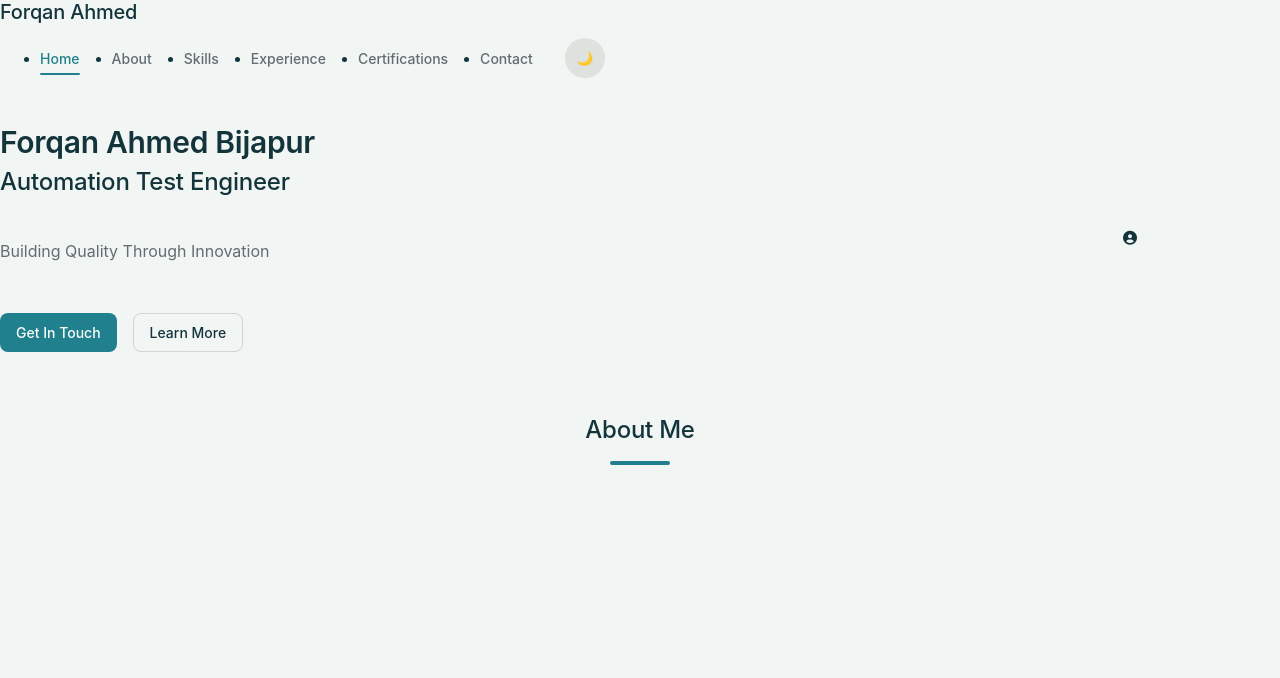
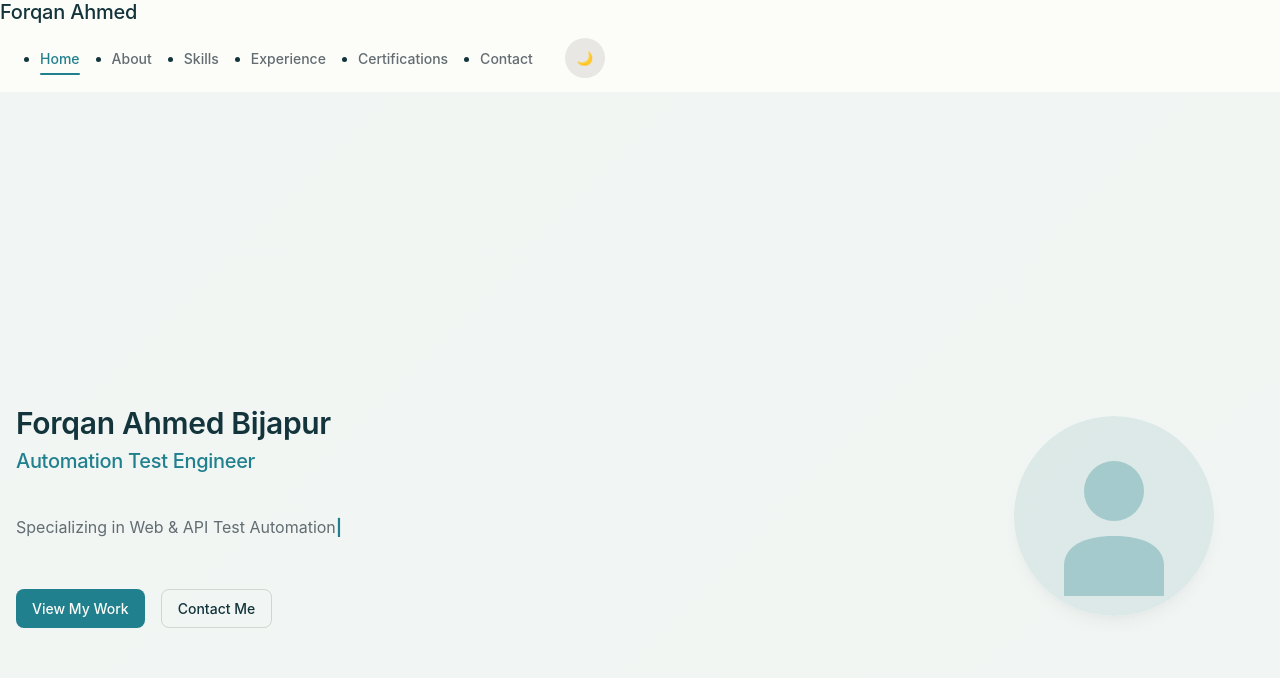
Before and after one commit to Furqanbijapur/portfolio.github.io, a plain HTML site: page index.html in a window 1280 px wide. Shown: the top 678 px of the page. Drawn offline with nearby package versions, Linux system fonts and the light colour scheme; a web font is replaced by a local one.

Commit message:
Update index.html

```diff
--- a/index.html
+++ b/index.html
@@ -37,28 +37,35 @@
     </nav>
 
     <!-- Hero Section -->
-    <section id="home" class="hero-section">
-        <div class="hero-background"></div>
-        <div class="hero-particles"></div>
+    <section id="home" class="hero" role="banner">
+        <div class="container">
             <div class="hero-content">
                 <div class="hero-text">
-                <h1 class="hero-name">Forqan Ahmed Bijapur</h1>
-                <h2 class="hero-title">Automation Test Engineer</h2>
-                <p class="hero-tagline">Building Quality Through Innovation</p>
+                    <h1 class="hero-title">
+                        <span class="hero-name">Forqan Ahmed Bijapur</span>
+                        <span class="hero-title-main">Automation Test Engineer</span>
+                    </h1>
+                    <p class="hero-tagline">
+                        <span id="typing-text"></span>
+                        <span class="cursor">|</span>
+                    </p>
                     <div class="hero-buttons">
-                    <a href="#contact" class="btn btn--primary hero-btn" data-section="contact">Get In Touch</a>
-                    <a href="#about" class="btn btn--outline hero-btn" data-section="about">Learn More</a>
+                        <a href="#projects" class="btn btn--primary">View My Work</a>
+                        <a href="#contact" class="btn btn--outline">Contact Me</a>
                     </div>
                 </div>
                 <div class="hero-image">
-                <div class="image-placeholder">
-                    <i class="fas fa-user-circle"></i>
+                    <div class="hero-photo">
+                        <svg width="200" height="200" viewBox="0 0 200 200" fill="none" xmlns="http://www.w3.org/2000/svg" aria-hidden="true">
+                            <circle cx="100" cy="100" r="100" fill="var(--color-primary)" opacity="0.1"/>
+                            <circle cx="100" cy="75" r="30" fill="var(--color-primary)" opacity="0.3"/>
+                            <path d="M50 150 C50 130, 70 120, 100 120 C130 120, 150 130, 150 150 L150 180 L50 180 Z" fill="var(--color-primary)" opacity="0.3"/>
+                        </svg>
                     </div>
                 </div>
             </div>
-        <div class="scroll-indicator">
-            <div class="scroll-arrow"></div>
         </div>
+        <div class="hero-background"></div>
     </section>
 
     <!-- About Section -->
```
Lines whose indentation alone changed are shown as unchanged.
